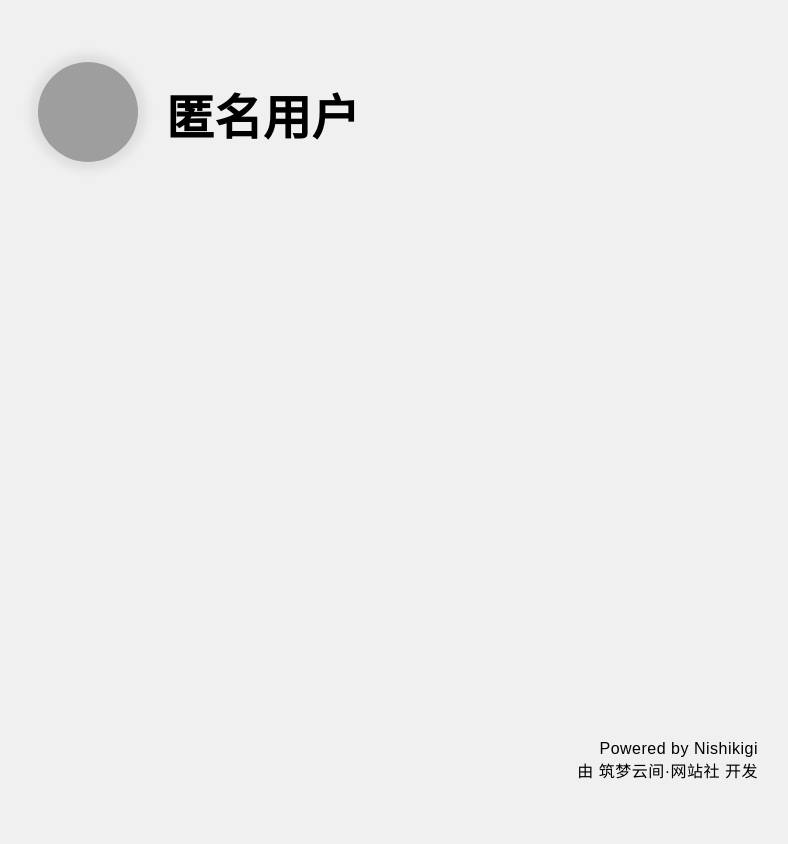
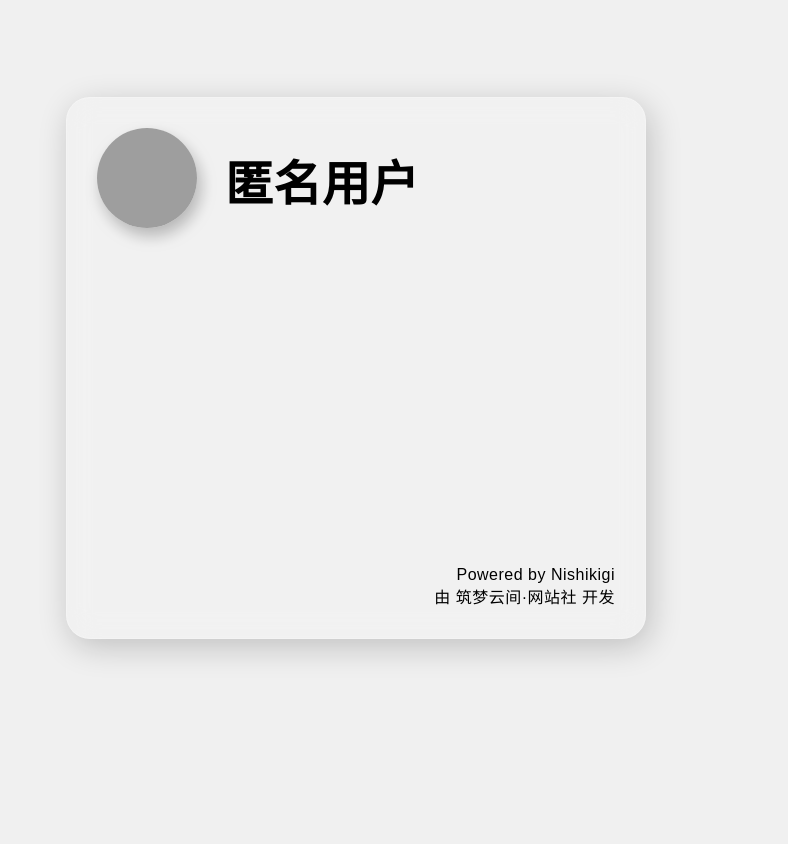
Before and after one commit to sx120609/Nishikigi, a Python web app: template templates/anonymous.html in a window 1280 px wide. Shown: the whole page, without its empty margins (12-800 px from the left). After the commit the page ends 658 px from the top, so only its background shows below. Run offline with Jinja, Linux system fonts and the light colour scheme; the template is opened without the code that fills it, so the values that code supplies are empty; grey boxes are pictures that could not be loaded.

Commit message:
feat: new style

```diff
--- a/templates/anonymous.html
+++ b/templates/anonymous.html
@@ -4,22 +4,30 @@
     <meta charset="UTF-8">
     <style>
         body {
-            font-family: "SF Pro", "PingFang SC", Arial, sans-serif;
+            font-family: "SF Pro", "PingFang SC", "Apple Color Emoji", Arial, sans-serif;
             align-items: center;
             width: 720px;
+            min-height: 720px;
             background-color: #f0f0f0;
             display: flex;
             justify-content: center;
-            padding: 54px 42px;
             letter-spacing: 0.5px;
         }
         .card {
             display: flex;
             flex-direction: column;
-            padding: 0px 30px;
-            min-width: 100%;
-            min-height: 720px;
+            margin: 70px;
+            padding: 30px;
+            width: 100%;
+            min-height: 480px;
             justify-content: space-between;
+            z-index: 1;
+            background: rgba(255, 255, 255, 0.12);
+            border-radius: 24px;
+            box-shadow: 4px 8px 32px rgba(0, 0, 0, 0.2);
+            backdrop-filter: blur(15px);
+            -webkit-backdrop-filter: blur(15px);
+            border: 1px solid rgba(255, 255, 255, 0.2);
         }
         .user {
             display: flex;
@@ -32,27 +40,34 @@
             margin-right: 28px;
             border-radius: 50%;
             object-fit: cover;
-            box-shadow: 0 0 8px rgba(255,255,255,0.6),  /* 白色柔光 */
-                0 0 16px rgba(0,0,0,0.25);       /* 再加一点阴影层次 */
+            box-shadow: 4px 8px 16px rgba(0,0,0,0.25);       /* 再加一点阴影层次 */
         }
         .message {
-            background: #ffffff;   /* 白色气泡 */
             display: inline-block;
             max-width: 100%;
-            border-radius: 20px;
-            padding: 8px 16px;
+            border-radius: 24px;
             margin-bottom: 18px;
             line-height: 1.5;
             font-size: 36px;
             word-wrap: break-word;
-            box-shadow: 0 0 8px rgba(255,255,255,0.6),  /* 白色柔光 */
-                        0 0 16px rgba(0,0,0,0.15);
+        }
+        .message_border {
+            padding: 8px 16px;
+            background: rgba(255, 255, 255, 0.05);
+            box-shadow: 4px 8px 20px rgba(0, 0, 0, 0.2);
+            backdrop-filter: blur(15px);
+            -webkit-backdrop-filter: blur(15px);
+            border: 1px solid rgba(255, 255, 255, 0.2);
         }
         .message img {
             max-width: 480px;
-            border-radius: 20px;
+            border-radius: 24px;
             display: block;
             margin: 8px 0px;
+       }
+        .face {
+            height: 240px !important;
+            margin: 0px !important;
        }
         .cqface {
             vertical-align: middle;
@@ -63,30 +78,50 @@
             padding: 0 !important;
             transform: translateY(-0.1em);
         }
+        .rainbow {
+            background: linear-gradient(90deg, #fbc2eb, #a6c1ee);
+            -webkit-background-clip: text;
+            -webkit-text-fill-color: transparent;
+            color: transparent;
+            text-shadow: 0 2px 20px rgba(0, 114, 255, 0.15);
+        }
+
+        .blur-bg {
+            width: 100%;
+            position: absolute;
+            background: radial-gradient(at 30% 30%, rgba(255, 0, 150, 0.1), transparent 60%),
+                        radial-gradient(at 70% 70%, rgba(0, 200, 255, 0.15), transparent 60%),
+                        radial-gradient(at 50% 50%, rgba(255, 255, 0, 0.15), transparent 60%);
+            filter: blur(100px);
+            z-index: -1;
+        }
     </style>
 </head>
 
 <body>
+<div class="blur-bg"></div>
 <div class="card">
     <div>
-        <div style="display: flex; justify-content: space-between;">
-            <div class="user">
-                <div class="avatar">
-                    <img src="https://q1.qlogo.cn/g?b=qq&nk={{ user_id }}&s=100" alt="头像">
-                </div>
+        <div class="user">
+            <div class="avatar">
+                <img src="https://q1.qlogo.cn/g?b=qq&nk={{ user_id }}&s=100" alt="头像">
+            </div>
+            <div >
                 <div style="font-size: 48px; font-weight: bold;">
-                        匿名用户
+                    匿名用户
                 </div>
             </div>
         </div>
         <br/>
         {% for items in contents %}
-            <div class="message">
-                {% for item in items %}
+            <div class="message {% if items[0] == '' %}message_border{% endif %}" >
+                {% for item in items[1:] %}
                     {% if item.startswith('file://') %}
-                        <img src="{{ item }}" alt="图片跑路了">
+                        <img src="{{ item[7:] }}" alt="图片跑路了">
                     {% elif item.startswith('face://') %}
-                        <img src="file://{{ item[7:] }}" alt="表情", class="cqface">
+                        <img src="file://{{ item[7:] }}" alt="表情" class="cqface">
+                    {% elif item.startswith('_file://') %}
+                        <img src="{{ item[1:] }}" alt="表情" class="face">
                     {% else %}
                         {{ item }}
                     {% endif %}
@@ -106,6 +141,5 @@
         </div>
     </div>
 </div>
-
 </body>
 </html>
```
Also changed, not shown: src/image.py (+44 -16 lines), templates/normal.html (+45 -35 lines).
